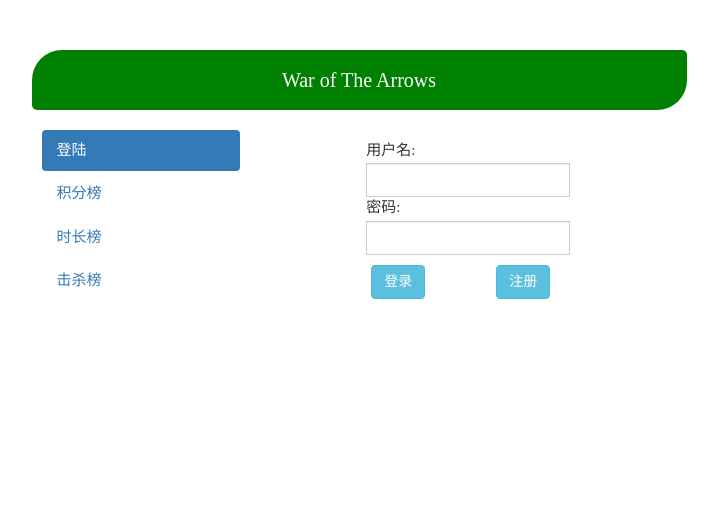
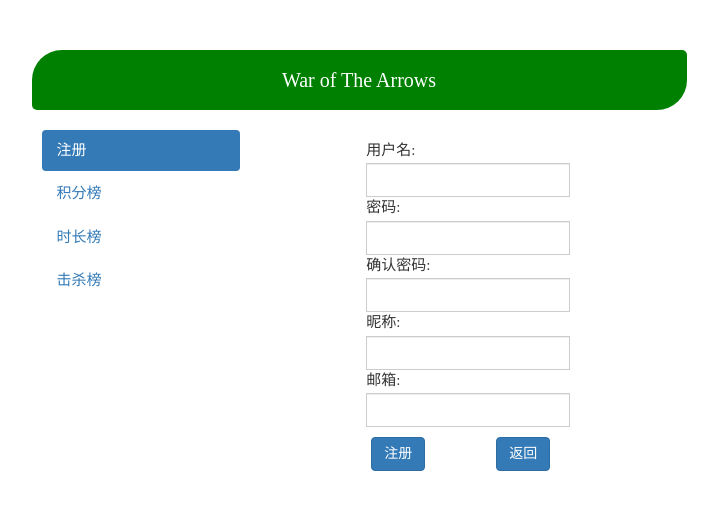
Before and after one commit to fc940411/Arrow_War, a Django app: page /index/register in a window 1280 px wide. Shown: the top 510 px of the page, without its empty margins (281-999 px from the left). Run offline with Django 3.2, Linux system fonts and the light colour scheme.

Commit message:
V0.0.1 Arrow_War

```diff
--- a/Arrow_War/Arrow_War/urls.py
+++ b/Arrow_War/Arrow_War/urls.py
@@ -19,5 +19,8 @@ from django.conf.urls import url,include
 
 urlpatterns = [
     path('admin/', admin.site.urls),
-    url(r'^', include('apps.users.urls')),
+    url(r'^index/', include('apps.users.urls')),
+    url(r'^register/', include('apps.users.urls')),
+    url(r'^personal/', include('apps.users.urls')),
+    url(r'', include('apps.users.urls')),
 ]
--- a/Arrow_War/apps/users/admin.py
+++ b/Arrow_War/apps/users/admin.py
@@ -8,6 +8,8 @@ class UsersAdmin(admin.ModelAdmin):
                     'username',
                     'email',
                     'password',
+                    'nickname',
+                    'is_active'
                     ]
     actions_on_bottom = True
 
--- a/Arrow_War/apps/users/urls.py
+++ b/Arrow_War/apps/users/urls.py
@@ -1,8 +1,9 @@
-from apps.users.views import Index, Register
+from apps.users.views import Index, Register, Personal
 from django.conf.urls import url
 
 urlpatterns = [
-    url(r'^index$', Index.as_view(),name='index'),
-    url(r'^register$', Register.as_view(),name='register'),
-    url(r'', Index.as_view()),
+    url(r'^index$', Index.as_view(), name='index'),
+    url(r'^register$', Register.as_view(), name='register'),
+	url(r'^personal$', Personal.as_view(), name='personal'),
+    url(r'^$', Index.as_view(), name='empty'),
 ]
--- a/Arrow_War/apps/users/views.py
+++ b/Arrow_War/apps/users/views.py
@@ -1,23 +1,88 @@
 from django.views.generic import View # 通过类视图来写view
-from django.shortcuts import render, redirect  # 重定向函数,直接输入url
+from django.contrib.auth import authenticate, login, logout
+from django.shortcuts import render, redirect, reverse  # 重定向函数,直接输入url
 from django.http import HttpResponse, JsonResponse
 from django.template import loader, RequestContext
 from apps.users.models import Users, Score
+from apps.war.models import Arrows
 from django.db.models import Q
 import json
 import math
 import time
 import threading
 import random
+import re
 
 
 class Index(View):
     '''首页'''
     def get(self, request):
+        '''显示首页'''
         return render(request, 'users/index.html')
+    def post(self, request):
+        '''登陆'''
+        username = request.POST.get('username')
+        password = request.POST.get('password')
+        user = authenticate(username=username, password=password)
+        if user is not None:
+            # if user.is_active == 0:
+            #     return JsonResponse({'errmsg':'账号未激活!'})
+            # else:
+            login(request, user)
+            return JsonResponse({'errmsg':0})
+        else:
+            return JsonResponse({'errmsg':'账号密码错误!'})
 
 
 class Register(View):
     '''注册页'''
     def get(self, request):
+        '''显示注册页面'''
         return render(request, 'users/register.html')
+
+    def post(self, request):
+        '''注册处理'''
+        # 1.接受数据
+        username = request.POST.get('username')
+        password = request.POST.get('password')
+        nickname = request.POST.get('nickname')
+        email = request.POST.get('email')
+        # 2.进行数据校验
+        if not all([username, email, password, nickname]):
+            # 数据不完整
+            return JsonResponse({'errmsg':'数据不完整'})
+        if len(nickname) >= 30:
+            # 昵称过长
+            return JsonResponse({'errmsg':'昵称过长'})
+        if not re.match(r'^[a-z0-9][\w.\-]*@[a-z0-9\-]+(\.[a-z]{2,5}){1,2}$', email):
+            # 邮箱验证
+            return JsonResponse({'errmsg':'邮箱不合法'})
+        # 3.进行业务处理
+        try:
+            check=Users.objects.get(username=username)
+        except:
+            user = Users.objects.create_user(username=username, password=password, email=email, nickname=nickname)
+            user.is_active = True
+            user.save()
+            Score.objects.create(parent=user)
+            Arrows.objects.create(parent=user)
+            return JsonResponse({'errmsg':0})
+        else:
+            # 4.返回应答
+            return JsonResponse({'errmsg':'用户已存在'})
+
+
+class Personal(View):
+    '''个人首页'''
+    def get(self, request):
+        '''显示个人首页'''
+        user = request.user
+        score=Score.objects.get(parent=user)
+        return render(request, 'users/personal.html', {'nickname':user.nickname,
+                                                       'score':score.scores,
+                                                       'times':score.times,
+                                                       'kills':score.kills,
+                                                       })
+    def post(self, request):
+        logout(request)
+        return JsonResponse({'errmsg':0})
--- a/Arrow_War/static/css/main.css
+++ b/Arrow_War/static/css/main.css
@@ -1,3 +1,5 @@
+input {font-family: "Microsoft YaHei";}
+
 .background{
     margin:50px auto;
     font-size: 15px;
--- a/Arrow_War/templates/base.html
+++ b/Arrow_War/templates/base.html
@@ -20,10 +20,10 @@
     <div class="row">
         <div class="col-xs-4  col-xs-offset-1 col-sm-2 col-sm-offset-2 col-md-2 col-md-offset-3 col-lg-2 col-lg-offset-3 menu_div">
             <ul class="nav nav-pills nav-stacked menu_ul">
-                <li role="presentation" class='active'>{% block menu_1 %}{% endblock menu_1%}</li>
-                <li role="presentation"><a href="#">积分榜</a></li>
-                <li role="presentation"><a href="#">时长榜</a></li>
-                <li role="presentation"><a href="#">击杀榜</a></li>
+                <li role="presentation" class='menu active'>{% block menu_1 %}{% endblock menu_1%}</li>
+                <li role="presentation" class='menu'><a href="#">积分榜</a></li>
+                <li role="presentation" class='menu'><a href="#">时长榜</a></li>
+                <li role="presentation" class='menu'><a href="#">击杀榜</a></li>
             </ul>
         </div>
         <div class="col-xs-6 col-sm-4 col-md-4 col-lg-4">
@@ -33,8 +33,8 @@
 
     <script type="text/javascript">
         $(function(){
-            $('li').click(function(){
-                $('li').removeClass("active")
+            $('.menu').click(function(){
+                $('.menu').removeClass("active")
                 $(this).addClass("active")
             })
             {% block script %}{% endblock script%}
--- a/Arrow_War/templates/users/index.html
+++ b/Arrow_War/templates/users/index.html
@@ -1,6 +1,28 @@
 {% extends 'base.html' %}
 {% block title %}首页{% endblock title%}
 {% block script %}
+    $('#login').click(function(){
+        username = $('#username').val()
+        password = $('#password').val()
+        if(username==''){
+            alert('用户名不能为空!')
+        }
+        else if(password==''){
+            alert('密码不能为空!')
+        }
+        $.ajax({
+            'url':'/index',
+            'type':'post',
+            'data':{'username':username, 'password':password, csrfmiddlewaretoken: '{{ csrf_token }}',},
+            'datatype':'json',
+        }).done(function(data){
+            if(data.errmsg==0){
+                window.location.href = '/personal'
+            }else{
+                alert(data.errmsg)
+            }
+        })
+    })
 
 {% endblock script%}
 
@@ -9,15 +31,16 @@
 {% endblock menu_1%}
 
 {% block context %}
-    <form class="input-group login_form" method="post" action='/login_check'>
+    <form class="input-group login_form" method="post">
+        {% csrf_token%}
         <ul class="nav nav-pills nav-stacked menu_ul">
-            <li role="presentation" class='active'>用户名:</li>
+            <li><span>用户名:</span></li>
             <li><input type="text" class="form-control" aria-describedby="sizing-addon2" id="username"></li>
-            <li role="presentation" class='active'>密码:</li>
+            <li><span>密码:</span></li>
             <li><input type="password" class="form-control" aria-describedby="sizing-addon2" id="password"></li>
             <li>
-                <input class="btn btn-info leftbtn" type="button" value="登录" id="login">
-                <a href="./register"><input class="btn btn-info rightbtn" type="button" value="注册"></a>
+                <input class="btn btn-primary leftbtn" type="button" value="登录" id="login">
+                <a href="/register"><input class="btn btn-primary rightbtn" type="button" value="注册"></a>
             </li>
         </ul>
     </from>
--- a/Arrow_War/templates/users/register.html
+++ b/Arrow_War/templates/users/register.html
@@ -26,31 +26,44 @@
         }
         else{
             // 3.发起post ajax请求
+            $.ajax({
+                'url':'/register',
+                'type':'post',
+                'data':{'username':username, 'password':password1, 'nickname':nickname, 'email':email, csrfmiddlewaretoken: '{{ csrf_token }}',},
+                'datatype':'json',
+            }).done(function(data){
+                if(data.errmsg == 0){
+                    alert('注册成功！')
+                    window.location.href = '/index'
+                }else{
+                    alert(data.errmsg)
+                }
+            })
         }
-
     })
 {% endblock script%}
 
 {% block menu_1 %}
-    <a href="index">登陆</a>
+    <a href="#">注册</a>
 {% endblock menu_1%}
 
 {% block context %}
-    <form class="input-group login_form" method="post" action='/login_check'>
+    <form class="input-group login_form" method="post">
+        {% csrf_token%}
         <ul class="nav nav-pills nav-stacked menu_ul">
-            <li role="presentation" class='active'>用户名:</li>
+            <li>用户名:</li>
             <li><input type="text" class="form-control" aria-describedby="sizing-addon2" id="username"></li>
-            <li role="presentation" class='active'>密码:</li>
+            <li>密码:</li>
             <li><input type="password" class="form-control" aria-describedby="sizing-addon2" id="password1"></li>
-            <li role="presentation" class='active'>确认密码:</li>
+            <li>确认密码:</li>
             <li><input type="password" class="form-control" aria-describedby="sizing-addon2" id="password2"></li>
-            <li role="presentation" class='active'>昵称:</li>
+            <li>昵称:</li>
             <li><input type="text" class="form-control" aria-describedby="sizing-addon2" id="nickname"></li>
-            <li role="presentation" class='active'>邮箱:</li>
+            <li>邮箱:</li>
             <li><input type="text" class="form-control" aria-describedby="sizing-addon2" id="email"></li>
             <li>
-                <input class="btn btn-info leftbtn" type="button" id="register" value="注册">
-                <a href="./index"><input class="btn btn-info rightbtn" type="button" value="返回"></a>
+                <input class="btn btn-primary leftbtn" type="button" id="register" value="注册">
+                <a href="/index"><input class="btn btn-primary rightbtn" type="button" value="返回"></a>
             </li>
         </ul>
     </from>
```
Also changed, not shown: Arrow_War/templates/users/personal.html (added, +51 -0 lines), war/1.py (deleted).
